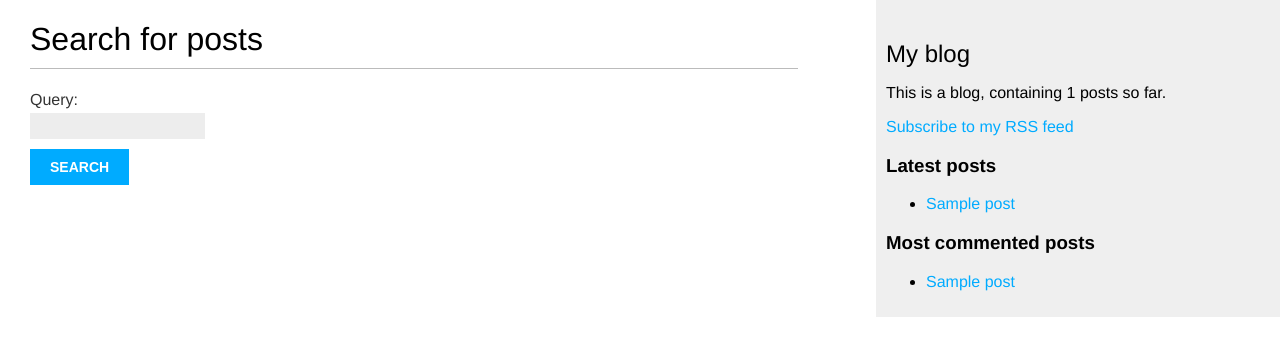
After one commit to TodorToshev/Django-3-By-Example-Blog-website, a Django app: page /blog/search/ in a window 1280 px wide. The commit adds this page. Shown: the top 356 px of the page. Run offline with Django 3.2, Linux system fonts and the light colour scheme; tables that the repository leaves empty hold one stand-in row (values such as "Sample post").

Commit message:
Added RSS feed & PostgreSQL full-text search.

```diff
--- a/src/blog/forms.py
+++ b/src/blog/forms.py
@@ -11,3 +11,6 @@ class CommentForm(forms.ModelForm):
     class Meta:
         model = Comment
         fields = ('name', 'email', 'body')
+
+class SearchForm(forms.Form):
+    query = forms.CharField()
--- a/src/blog/templates/blog/base.html
+++ b/src/blog/templates/blog/base.html
@@ -14,6 +14,9 @@
     <div id="sidebar">
         <h2>My blog</h2>
         <p>This is a blog, containing {% total_posts %} posts so far.</p>
+        <p>
+            <a href="{% url "blog:post_feed" %}">Subscribe to my RSS feed</a>
+        </p>
         <h3>Latest posts</h3>
         {% show_latest_posts 3 %}
         <h3>Most commented posts</h3>
--- /dev/null
+++ b/src/blog/templates/blog/post/search.html
@@ -0,0 +1,26 @@
+{% extends "blog/base.html" %}
+{% load blog_tags %}
+{% block title %}Search{% endblock %}
+{% block content %}
+    {% if query %}
+        <h1>Posts containing "{{ query }}"</h1>
+        <h3>
+            {% with results.count as total_results %}
+            Found {{ total_results }} result{{ total_results|pluralize }}
+            {% endwith %}
+        </h3>
+        {% for post in results %}
+            <h4><a href="{{ post.get_absolute_url }}">{{ post.title }}</a></h4>
+            {{ post.body|truncatewords_html:5 }}
+        {% empty %}
+            <p>There are no results for your query.</p>
+        {% endfor %}
+        <p><a href="{% url "blog:post_search" %}">Search again</a></p>
+        {% else %}
+            <h1>Search for posts</h1>
+            <form method="get">
+                {{ form.as_p }}
+                <input type="submit" value="Search">
+            </form>
+    {% endif %}
+{% endblock %}
--- a/src/blog/urls.py
+++ b/src/blog/urls.py
@@ -1,5 +1,6 @@
 from django.urls import path
 from . import views
+from .feeds import LatestPostsFeed
 
 
 app_name = "blog"
@@ -10,4 +11,6 @@ urlpatterns = [
     path("tag/<slug:tag_slug>/", views.post_list, name="post_list_by_tag"),
     path("<int:year>/<int:month>/<int:day>/<slug:post>/", views.post_detail, name="post_detail"),
     path("<int:post_id>/share/", views.post_share, name="post_share"),
+    path('feed/', LatestPostsFeed(), name="post_feed"),
+    path('search/', views.post_search, name="post_search"),
 ]
--- a/src/blog/views.py
+++ b/src/blog/views.py
@@ -1,11 +1,13 @@
+from django.contrib.postgres import search
 from django.shortcuts import render, get_object_or_404
 from .models import Post
 from django.core.paginator import Paginator, EmptyPage, PageNotAnInteger
 from django.views.generic import ListView
-from .forms import CommentForm, EmailPostForm
+from .forms import CommentForm, EmailPostForm, SearchForm
 from django.core.mail import send_mail
 from taggit.models import Tag
 from django.db.models import Count
+from django.contrib.postgres.search import SearchQuery, SearchVector, SearchRank, TrigramSimilarity
 
 # Create your views here.
 
@@ -81,3 +83,21 @@ def post_share(request, post_id):
     else:
         form = EmailPostForm()
     return render(request, 'blog/post/share.html', {'post': post, 'form': form, "sent":sent})
+
+
+def post_search(request):
+    form = SearchForm()
+    query = None
+    results = []
+
+    if "query" in request.GET:
+        form = SearchForm(request.GET)
+        if form.is_valid():
+            query = form.cleaned_data["query"]
+
+            search_vector = SearchVector("title", "body")
+            search_query = SearchQuery(query)
+            results = Post.published.annotate(
+                similarity=TrigramSimilarity('title', query),
+                ).filter(similarity__gt=0.1).order_by("-similarity")
+    return render(request, 'blog/post/search.html', {"form": form, "results": results, "query": query})
```
Also changed, not shown: src/blog/feeds.py (added, +17 -0 lines), src/blog_website/settings.py (+5 -3 lines).
